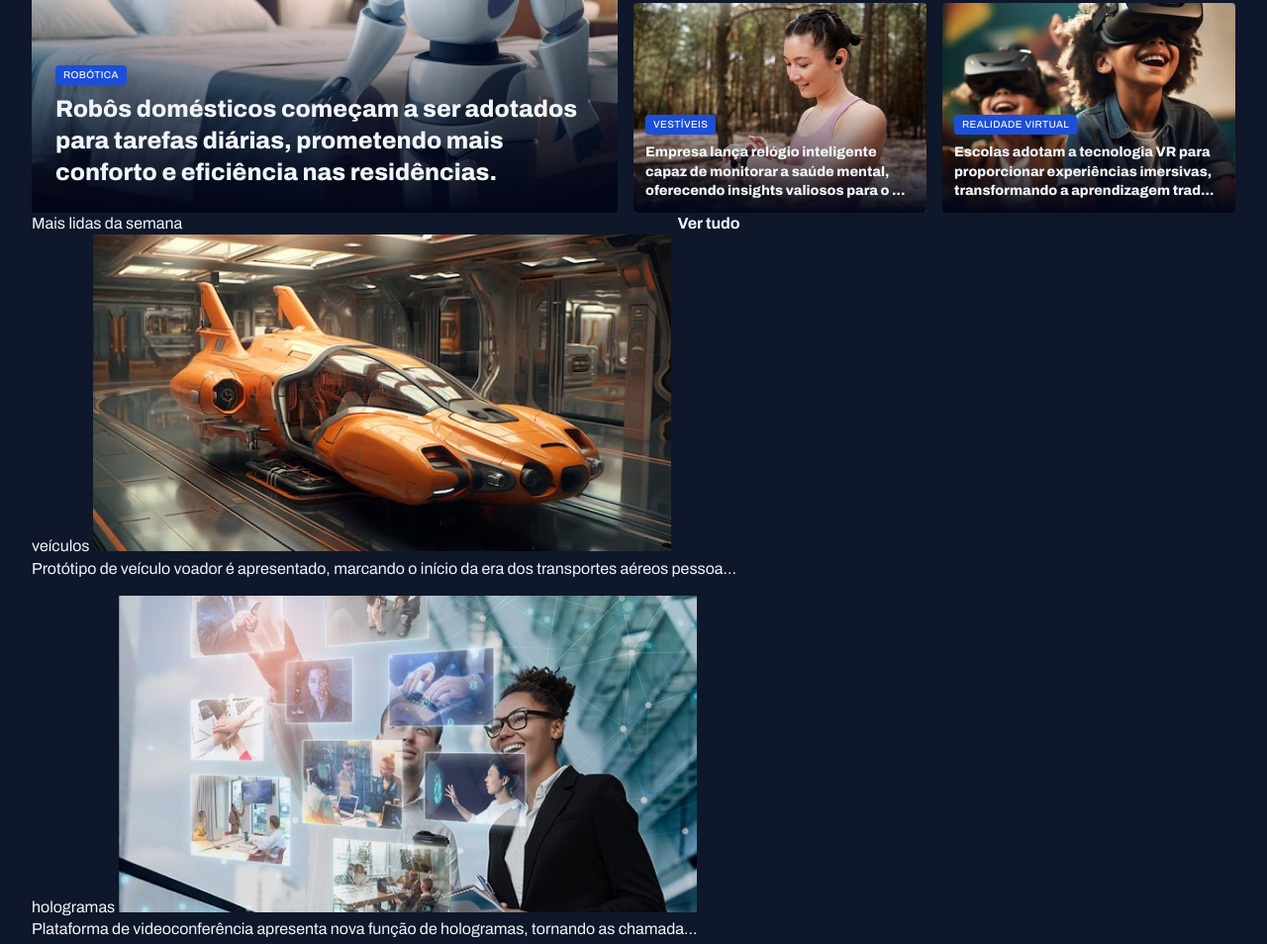
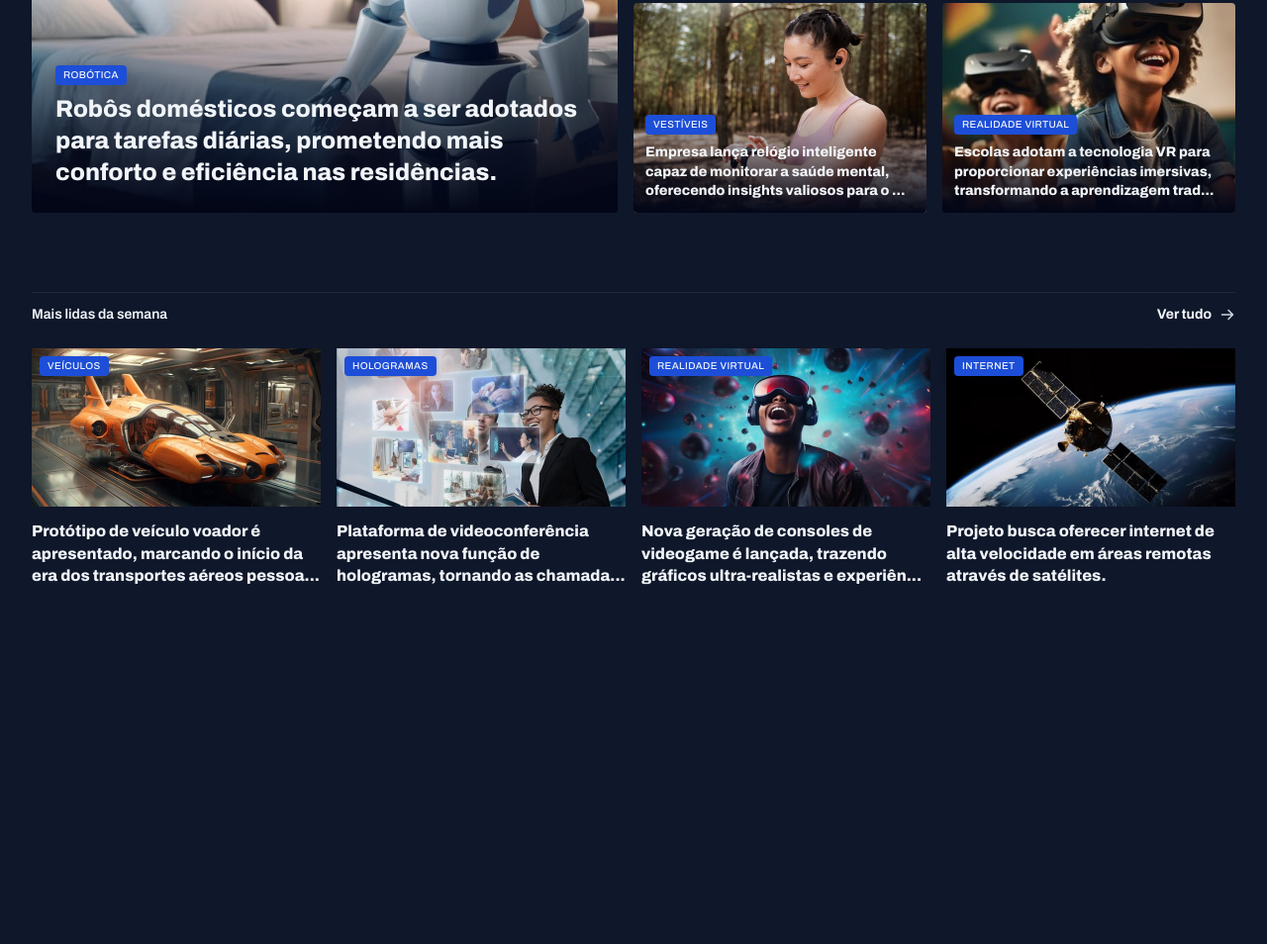
Before and after one commit to guisalva/portal-de-noticias-ROCKETSEAT, a plain HTML site: page index.html in a window 1280 px wide. Shown: the part 380-1334 px from the top of the page at 99% size. After the commit the page ends 974 px from the top, so only its background shows below. Drawn offline with Linux system fonts and the light colour scheme.

Commit message:
aplicado estilos na seção mais lidas da semana

```diff
--- a/index.html
+++ b/index.html
@@ -143,32 +143,36 @@
 
         <div class="grid gap-16">
           <figure>
-            <span>veículos</span>
+            <span class="content-tag">veículos</span>
             <img src="assets/images/Image 06.png" alt="" />
-            <p>
+            <p class="text-xl">
               Protótipo de veículo voador é apresentado, marcando o início da era dos transportes aéreos
               pessoa...
             </p>
           </figure>
 
           <figure>
-            <span>hologramas</span>
+            <span class="content-tag">hologramas</span>
             <img src="assets/images/Image 07.png" alt="" />
-            <p>Plataforma de videoconferência apresenta nova função de hologramas, tornando as chamada...</p>
+            <p class="text-xl">
+              Plataforma de videoconferência apresenta nova função de hologramas, tornando as chamada...
+            </p>
           </figure>
 
           <figure>
-            <span>realidade virtual</span>
+            <span class="content-tag">realidade virtual</span>
             <img src="assets/images/Image 08.png" alt="" />
-            <p>
+            <p class="text-xl">
               Nova geração de consoles de videogame é lançada, trazendo gráficos ultra-realistas e experiên...
             </p>
           </figure>
 
           <figure>
-            <span>internet</span>
+            <span class="content-tag">internet</span>
             <img src="assets/images/Image 09.png" alt="" />
-            <p>Projeto busca oferecer internet de alta velocidade em áreas remotas através de satélites.</p>
+            <p class="text-xl">
+              Projeto busca oferecer internet de alta velocidade em áreas remotas através de satélites.
+            </p>
           </figure>
         </div>
       </section>
--- a/styles/global.css
+++ b/styles/global.css
@@ -32,7 +32,7 @@ a {
   color: inherit;
 }
 
-a::hover {
+a:hover {
   color: var(--brand-color-light);
 }
 
@@ -54,6 +54,7 @@ img {
 
 main {
   margin-top: 40px;
+  gap: 80px;
 }
 
 .content-tag {
--- a/styles/sections.css
+++ b/styles/sections.css
@@ -1,3 +1,25 @@
+section header {
+  border-top: 1px solid var(--stroke-color);
+  padding-block: 12px 24px;
+  font: var(--text-span);
+
+  a {
+    justify-self: end;
+    align-items: center;
+    gap: 8px;
+
+    span {
+      background-image: url(../assets/icons/ArrowRight.svg);
+      width: 16px;
+      height: 16px;
+    }
+
+    &:hover span {
+      background-image: url(../assets/icons/ArrowRight-hover.svg);
+    }
+  }
+}
+
 #featured {
   img {
     height: 100%;
@@ -32,3 +54,27 @@
     }
   }
 }
+
+#weekly {
+  & > div {
+    grid-template-columns: repeat(4, 292px);
+  }
+
+  img {
+    height: 160px;
+  }
+
+  figure {
+    position: relative;
+
+    .content-tag {
+      position: absolute;
+      top: 8px;
+      left: 8px;
+    }
+
+    p {
+      margin-top: 8px;
+    }
+  }
+}
```
